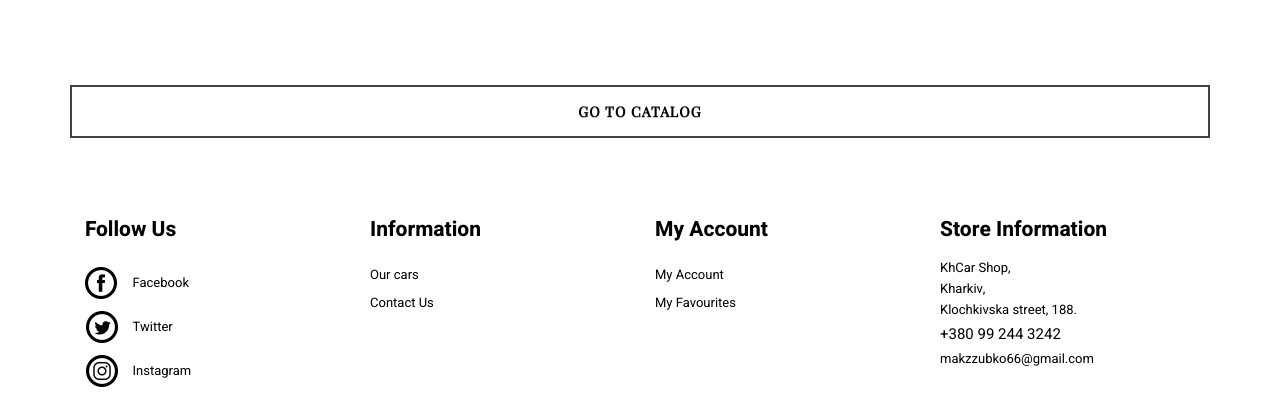
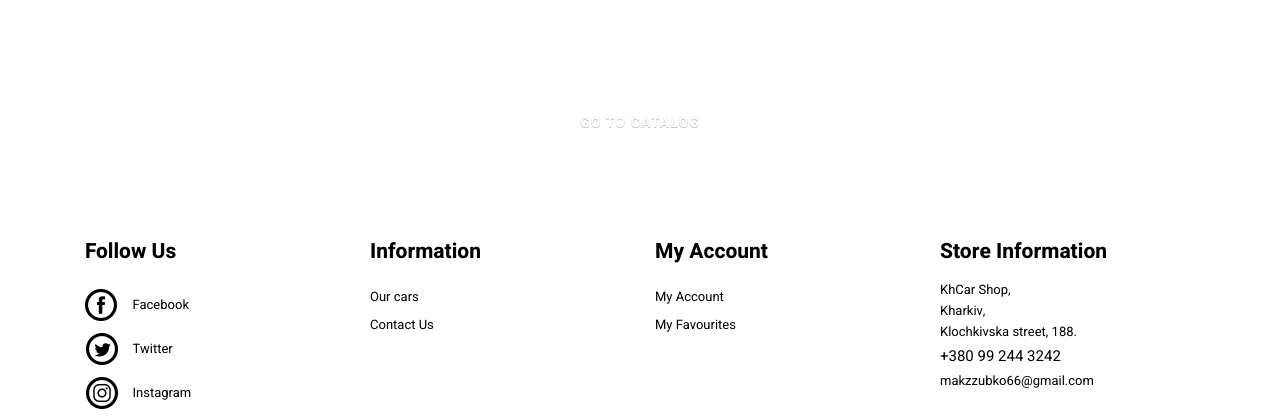
Before and after one commit to maksymzubko/carshop, a PHP site: page / in a window 1280 px wide. Shown: the part 1056-1476 px from the top of the page. Run offline with PHP 8.4, Linux system fonts and the light colour scheme.

Commit message:
Add new button-link style

```diff
--- a/css/style.css
+++ b/css/style.css
@@ -77,38 +77,68 @@ a.animated-button:link, a.animated-button:visited {
 	-o-transition: all 1s ease;
 	transition: all 1s ease;
 }
-/* Thar Buttons */
-a.animated-button.thar {
-	color: rgb(0, 0, 0);
+
+.btn {
+	letter-spacing: 0.1em;
 	cursor: pointer;
-	display: block;
+	font-size: 14px;
+	font-weight: 400;
+	line-height: 45px;
+	max-width: 1160px;
 	position: relative;
-	border: 2px solid #42423f;
-	transition: all 0.4s cubic-bezier(0.42, 0, 0.58, 1);
-}
-a.animated-button.thar:hover {
-	color: #000 !important;
-	background-color: transparent;
-	text-shadow: nthree;
-}
-a.animated-button.thar:hover:before {
-	left: 0%;
-	right: auto;
+	text-decoration: none;
+	text-transform: uppercase;
 	width: 100%;
-}
-a.animated-button.thar:before {
-	display: block;
+	font-family: 'Heebo-Bold';
+  }
+
+  .btn:hover {
+	text-decoration: none;
+  }
+
+  .effect-button {
+	--uismLinkDisplay: var(--smLinkDisplay, inline-flex);
+	display: var(--uismLinkDisplay);
+	color: #000;
+	outline: solid  2px #000;
+	position: relative;
+	transition-duration: 0.4s;
+	overflow: hidden;
+  }
+
+  .effect-button::before,
+  .effect-button span{
+	  margin: 0 auto;
+	  transition-timing-function: cubic-bezier(0.86, 0, 0.07, 1);
+	  transition-duration: 0.4s;
+  }
+
+  .effect-button:hover{
+	background-color: #000;
+  }
+
+  .effect-button:hover span{
+	-webkit-transform: translateY(-400%) scale(-0.1,20);
+			transform: translateY(-400%) scale(-0.1,20);
+  }
+
+  .effect-button::before{
+	content: attr(data-sm-link-text);
+	  color: #FFF;
 	position: absolute;
-	top: 0px;
-	right: 0px;
-	height: 100%;
-	width: 0px;
-	z-index: -1;
-	content: '';
-	color: #000 !important;
-	background: rgba(51, 51, 51, 0.295);
-	transition: all 0.4s cubic-bezier(.07,.81,.9,.9);
-}
+	left: 0;
+	right: 0;
+	margin: auto;
+	-webkit-transform: translateY(500%) scale(-0.1,20);
+			transform: translateY(500%) scale(-0.1,20);
+  }
+
+  .effect-button:hover::before{
+	letter-spacing: 0.05em;
+	-webkit-transform: translateY(0) scale(1,1);
+			transform: translateY(0) scale(1,1);
+  }
+
 /*import fonts*/
 @font-face {
     font-family: 'Heebo';
```
